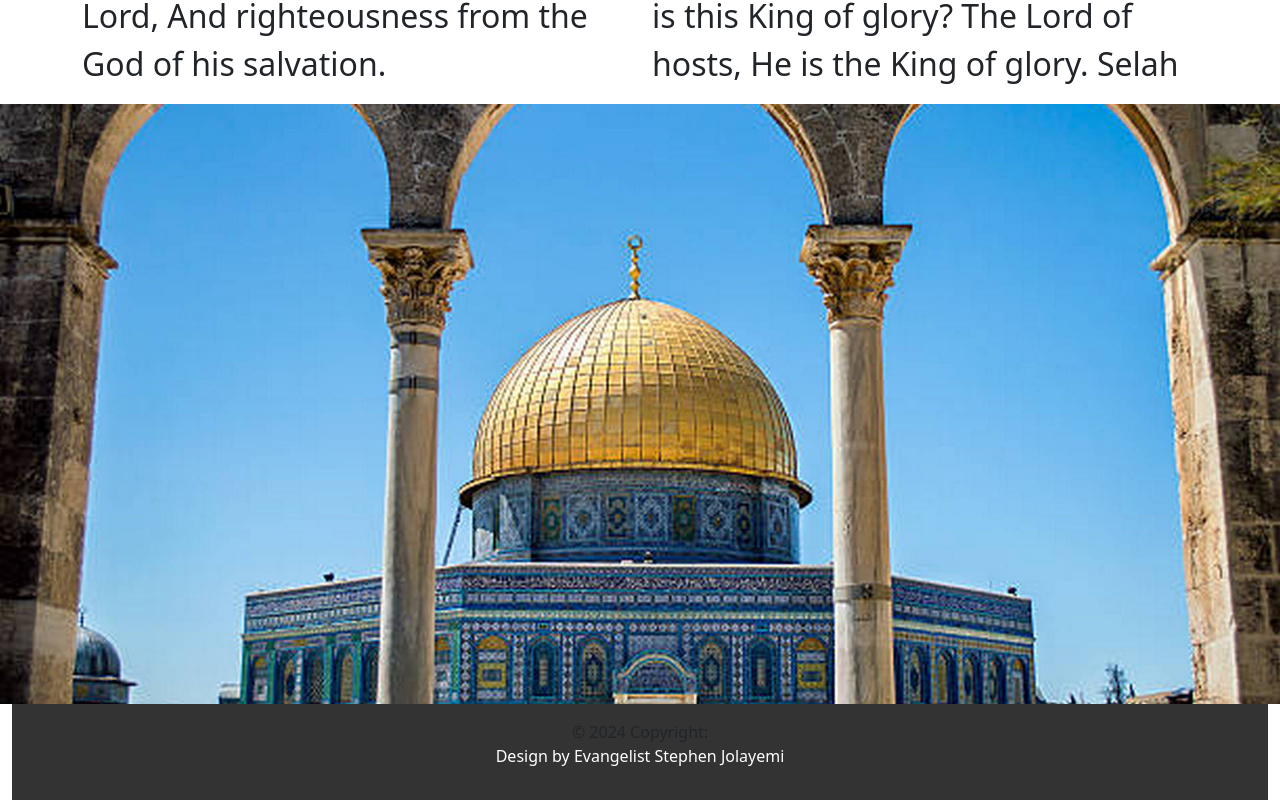
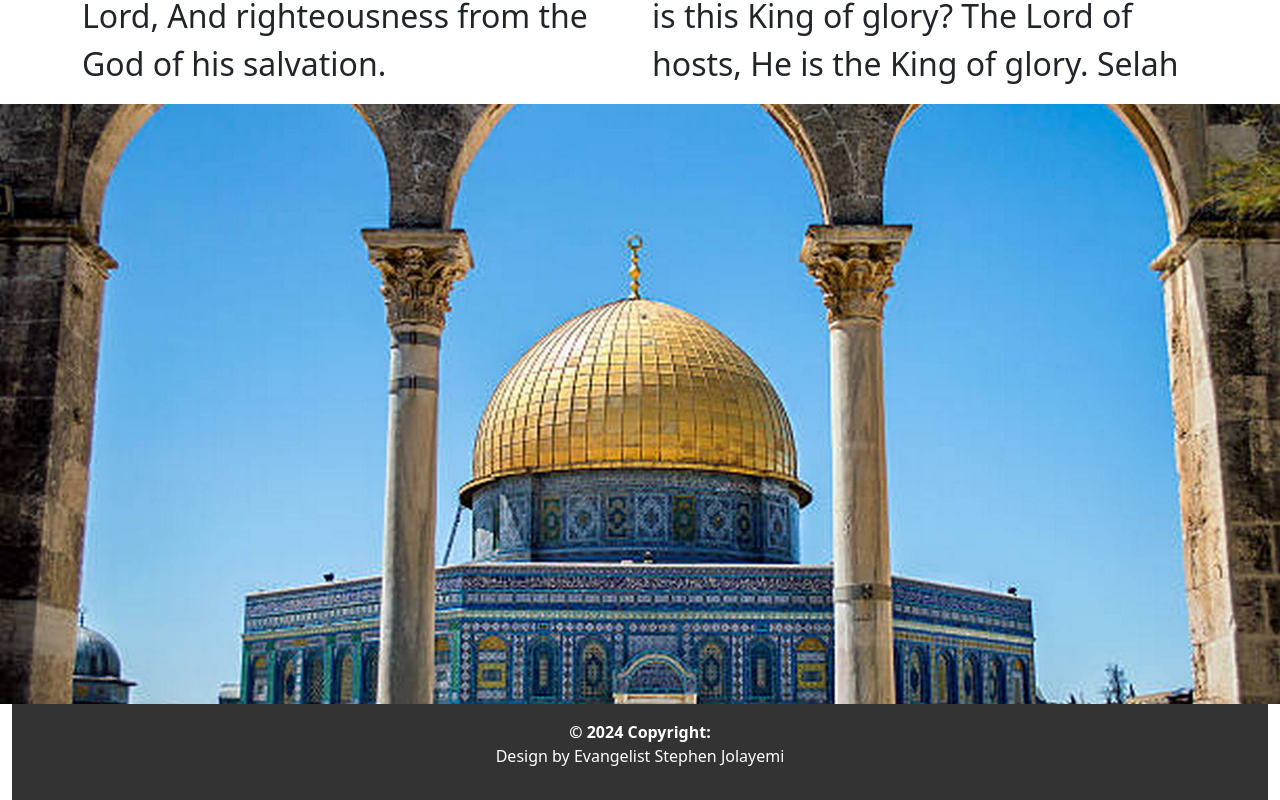
Before and after one commit to steve2011/psalms91-23-24, a plain HTML site: page index.html in a window 1280 px wide. Shown: the part 5042-5842 px from the top of the page. Drawn offline with nearby package versions, Linux system fonts and the light colour scheme.

Commit message:
Add files via upload

```diff
--- a/index.html
+++ b/index.html
@@ -298,7 +298,7 @@ and I will dwell in the house of the Lord
     <footer>
     <div
     class="text-center p-3" style="background-color: rgba(0, 0, 0, 0.8)">
-      © 2024 Copyright:
+     <b style="color: #fff;">&copy;  2024 Copyright:</b>
       <p class="text-white" href="https://#/"
          >Design by Evangelist Stephen Jolayemi</p>
 
```
